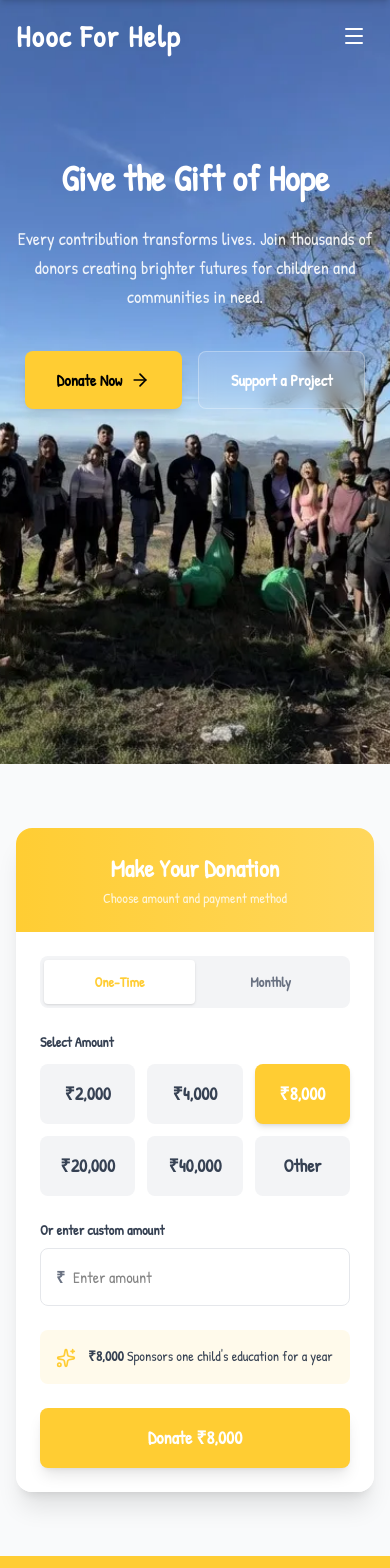
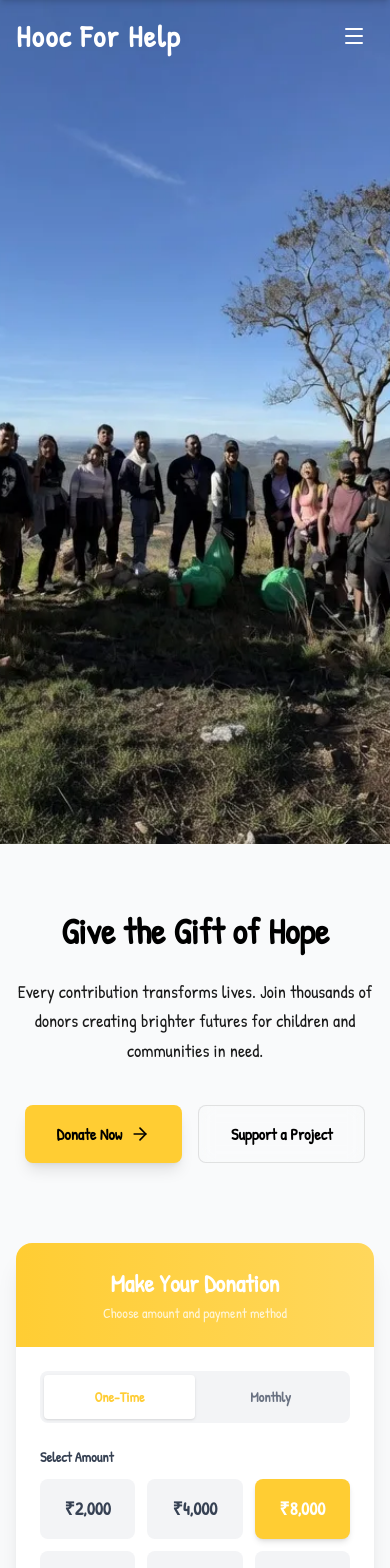
Before and after one commit to CharitSinghChauhan/hooc-for-help, a Next.js app: page /donation in a window 390 px wide. Shown: the top 1568 px of the page. Built offline with nearby package versions, Linux system fonts and the light colour scheme.

Commit message:
fully-responsive

```diff
--- a/app/donation/page.tsx
+++ b/app/donation/page.tsx
@@ -255,23 +255,33 @@ export default function DonationPage() {
       </div>
 
       {/* Hero Section */}
-      <section className="min-h-screen flex items-center pt-20 lg:pt-0">
-        <div className="relative z-10 max-w-7xl mx-auto px-4 sm:px-6 lg:px-8 w-full py-20 -top-45 ">
-          <div className="max-w-4xl mx-auto text-center">
-            <div className="text-white space-y-6">
+      <section className="min-h-screen flex items-center lg:pt-0">
+        <div className="relative z-10 max-w-7xl mx-auto px-4 sm:px-6 lg:px-8 w-full py-20 -top- "></div>
+      </section>
+
+      {/* Donation Form Section */}
+      <section
+        className="py-16 bg-gray-50 relative z-20 -mt-20 sm:-mt-32 px-4"
+        id="donate-form"
+      >
+        <div className="max-w-7xl mx-auto">
+          <div className="grid lg:grid-cols-2 gap-12 items-center">
+            <div className="text-center lg:text-left">
+              <div className="text-black space-y-6">
                 <h1 className="text-4xl md:text-6xl lg:text-7xl font-bold leading-tight">
                   Give the Gift of{" "}
                   <span className="text-primabg-primary">Hope</span>
                 </h1>
-              <p className="text-lg md:text-xl text-white/90 max-w-2xl mx-auto leading-relaxed">
+                <p className="text-lg md:text-xl text-black/90 max-w-2xl mx-auto lg:mx-0 leading-relaxed">
                   Every contribution transforms lives. Join thousands of donors
-                creating brighter futures for children and communities in need.
+                  creating brighter futures for children and communities in
+                  need.
                 </p>
-              <div className="flex flex-wrap justify-center gap-4 pt-4">
+                <div className="flex flex-wrap justify-center lg:justify-start gap-4 pt-4">
                   <button
                     onClick={() => {
                       document
-                      .getElementById("donate-form-section")
+                        .getElementById("donate-form")
                         ?.scrollIntoView({ behavior: "smooth" });
                     }}
                     className="bg-primary hover:bg-[#e5c714] text-black font-bold px-8 py-4 rounded-xl shadow-lg transition-all hover:scale-105 flex items-center gap-2"
@@ -279,8 +289,9 @@ export default function DonationPage() {
                     Donate Now <ArrowRight className="w-5 h-5" />
                   </button>
                   <button
-                  className="bg-white/10 backdrop-blur-sm hover:bg-white/20 text-white font-bold px-8 py-4 rounded-xl transition-all border border-white/30"
+                    className="bg-white/10 backdrop-blur-sm hover:bg-white/20 text-black font-bold px-8 py-4 rounded-xl transition-all border border-black/10"
                     onClick={() => {
+                      // Scroll to same section or specific projects section if needed
                       document
                         .getElementById("donate-form-section")
                         ?.scrollIntoView({ behavior: "smooth" });
@@ -291,16 +302,9 @@ export default function DonationPage() {
                 </div>
               </div>
             </div>
-        </div>
-      </section>
-
-      {/* Donation Form Section */}
-      <section
-        className="py-16 bg-gray-50 relative z-20 -mt-20 sm:-mt-32 px-4"
-        id="donate-form-section"
-      >
-        <div className="max-w-2xl mx-auto bg-white rounded-3xl shadow-xl overflow-hidden">
+            <div className="max-w-xl mx-auto w-full bg-white rounded-3xl shadow-xl overflow-hidden mt-8 lg:mt-0">
               <DonationForm
+                id="donate-form"
                 selectedTab={selectedTab}
                 setSelectedTab={setSelectedTab}
                 selectedAmount={selectedAmount}
@@ -308,14 +312,15 @@ export default function DonationPage() {
                 customAmount={customAmount}
                 setCustomAmount={setCustomAmount}
                 currentImpact={currentImpact}
-            id="donate-form"
                 className="shadow-none rounded-none"
               />
+            </div>
+          </div>
         </div>
       </section>
 
       {/* Impact Stats */}
-      <section className="py-16 bg-primary">
+      <section id="impact" className="py-16 bg-primary" >
         <div className="max-w-7xl mx-auto px-4 sm:px-6 lg:px-8">
           <div className="grid grid-cols-2 md:grid-cols-4 gap-8">
             {impactStats.map((stat, i) => (
@@ -332,7 +337,10 @@ export default function DonationPage() {
       </section>
 
       {/* Monthly Giving Section */}
-      <section className="py-20 bg-gradient-to-br from-primary/5 via-white to-primary/10">
+      <section
+        id="monthly"
+        className="py-20 bg-gradient-to-br from-primary/5 via-white to-primary/10"
+      >
         <div className="max-w-7xl mx-auto px-4 sm:px-6 lg:px-8">
           <div className="grid lg:grid-cols-2 gap-12 items-center">
             <div className="space-y-6">
@@ -410,7 +418,7 @@ export default function DonationPage() {
       </section>
 
       {/* Featured Projects */}
-      <section className="py-20 bg-white">
+      <section id="project" className="py-20 bg-white">
         <div className="max-w-7xl mx-auto px-4 sm:px-6 lg:px-8">
           <div className="text-center mb-12">
             <h2 className="text-4xl md:text-5xl font-bold text-gray-900 mb-4">
@@ -456,7 +464,7 @@ export default function DonationPage() {
       </section>
 
       {/* Other Ways to Donate */}
-      <section className="py-20 bg-gray-50">
+      <section id="other" className="py-20 bg-gray-50">
         <div className="max-w-7xl mx-auto px-4 sm:px-6 lg:px-8">
           <div className="text-center mb-12">
             <h2 className="text-4xl md:text-5xl font-bold text-gray-900 mb-4">
@@ -487,7 +495,7 @@ export default function DonationPage() {
       </section>
 
       {/* Testimonials */}
-      <section className="py-20 bg-primary/5">
+      <section id="stories" className="py-20 bg-primary/5">
         <div className="max-w-7xl mx-auto px-4 sm:px-6 lg:px-8">
           <div className="text-center mb-12">
             <h2 className="text-4xl md:text-5xl font-bold text-gray-900 mb-4">
@@ -516,7 +524,7 @@ export default function DonationPage() {
       </section>
 
       {/* FAQ Section */}
-      <section className="pb-10 bg-white">
+      <section id="faq" className="pb-10 bg-white">
         <div className="max-w-3xl mx-auto px-4 sm:px-6 lg:px-8">
           <FAQ />
           <div className="mt-12 text-center">
--- a/components/footer.tsx
+++ b/components/footer.tsx
@@ -62,16 +62,14 @@ const footerContent = {
   donation: {
     title: "Donate",
     links: [
-      { label: "One-time Donation", href: "/donation" },
-      { label: "Monthly Giving", href: "/donation#monthly" },
+      { label: "Support Our Project", href: "/donation#project" },
       { label: "Other Ways to Donate", href: "/donation#other" },
       { label: "FAQ", href: "/donation#faq" },
     ],
     whatWeDoTitle: "Your Impact",
     whatWeDoLinks: [
       { label: "Where Your Money Goes", href: "/donation#impact" },
-      { label: "Success Stories", href: "/donation#stories" },
-      { label: "Tax Benefits", href: "/donation#tax" },
+      { label: "Other way to donate", href: "/donation#other" },
       { label: "Monthly Giving Program", href: "/donation#monthly" },
     ],
   },
--- a/components/navbar.tsx
+++ b/components/navbar.tsx
@@ -35,7 +35,7 @@ export default function Navbar() {
   ];
 
   return (
-    <div>
+    <div className="h-20">
       <motion.div
         className={`fixed top-0 left-0 w-full z-40 bg-transparent  font-gochi`}
         initial={{ y: 0, opacity: 1 }}
```
Lines whose indentation alone changed are shown as unchanged.
